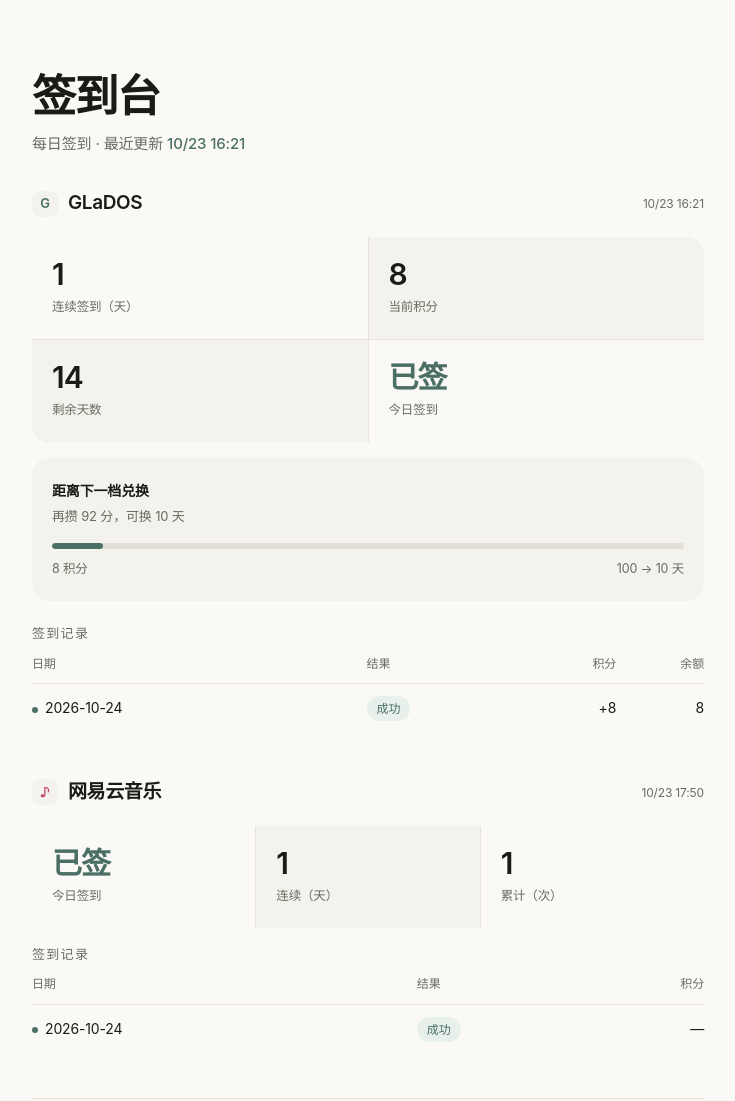
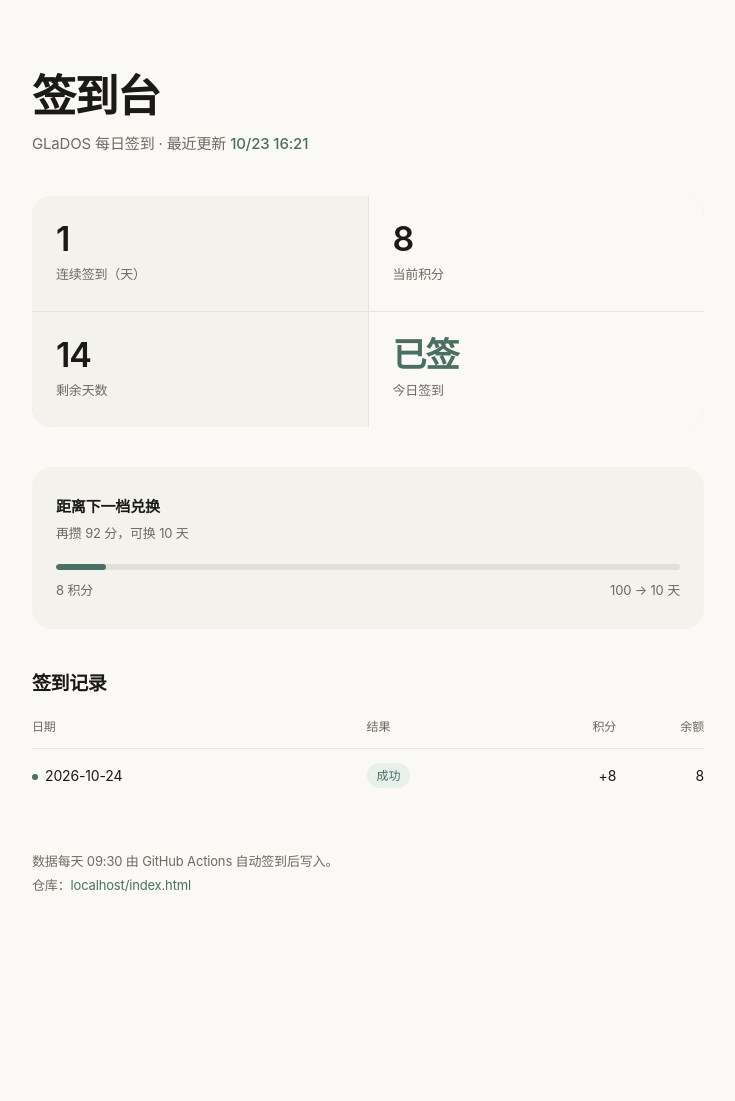
Before and after one commit to liziliangli73-max/checkin, a plain HTML site: page index.html in a window 1280 px wide. Shown: the top 1101 px of the page, without its empty margins (272-1007 px from the left). After the commit the page ends 969 px from the top, so only its background shows below. Drawn offline with Linux system fonts and the light colour scheme; no server answers.

Commit message:
撤掉网易云签到：奖励需 APP 手动领取，自动化无意义

```diff
--- a/data/netease.json
+++ /dev/null
@@ -1,11 +0,0 @@
-{
-  "updated": "2026-10-23T17:50:43Z",
-  "history": [
-    {
-      "date": "2026-10-24",
-      "ok": true,
-      "point": 0,
-      "msg": "重复签到"
-    }
-  ]
-}
--- a/index.html
+++ b/index.html
@@ -4,13 +4,14 @@
 <meta charset="UTF-8">
 <meta name="viewport" content="width=device-width,initial-scale=1,viewport-fit=cover">
 <meta name="theme-color" content="#faf9f5">
-<title>签到台</title>
+<title>签到台 · GLaDOS</title>
 <style>
 :root{
   --paper:#faf9f5; --ink:#1a1a17; --jade:#4b6f64;
-  --tint:#f3f2ec; --mute:#6b6b63; --line:#e6e4dc; --warn:#b4553f;
+  --tint:#f3f2ec; --mute:#6b6b63; --line:#e6e4dc;
 }
 *{box-sizing:border-box;-webkit-tap-highlight-color:transparent}
+html{-webkit-text-size-adjust:100%}
 body{
   margin:0;background:var(--paper);color:var(--ink);
   font:16px/1.6 -apple-system,BlinkMacSystemFont,"PingFang SC","Microsoft YaHei",system-ui,sans-serif;
@@ -18,74 +19,74 @@ body{
 }
 .wrap{max-width:720px;margin:0 auto;padding:0 24px}
 
-header{padding:72px 0 32px}
-h1{font-size:44px;font-weight:600;letter-spacing:-.035em;line-height:1.1;margin:0 0 12px}
+/* 头部 */
+header{padding:72px 0 40px}
+h1{
+  font-size:44px;font-weight:600;letter-spacing:-.035em;
+  line-height:1.1;margin:0 0 12px;
+}
 .sub{color:var(--mute);font-size:15px;margin:0}
 .sub b{color:var(--jade);font-weight:500}
 
-/* 今日一句 */
-.dq{padding:0 0 36px}
-.dq .k{font-size:11.5px;letter-spacing:.3em;color:var(--mute);text-transform:uppercase;margin:0 0 14px}
-.dq .t{font-size:19px;font-weight:500;letter-spacing:.04em;line-height:1.9;margin:0 0 10px;color:var(--ink)}
-.dq .a{font-style:normal;font-size:12.5px;letter-spacing:.16em;color:var(--mute)}
-.dq[hidden]{display:none}
-
-/* 站点区块 */
-.site{padding:0 0 44px}
-.site-h{display:flex;align-items:center;gap:10px;margin:0 0 18px}
-.badge{
-  width:26px;height:26px;border-radius:8px;background:var(--tint);
-  display:flex;align-items:center;justify-content:center;
-  font-size:13px;font-weight:600;color:var(--jade);flex:0 0 auto;
+/* 数字卡 */
+.grid{
+  display:grid;grid-template-columns:repeat(2,1fr);gap:1px;
+  background:var(--line);border-radius:20px;overflow:hidden;
+  margin:0 0 40px;
 }
-.badge.n{color:#c1476c}
-.site-h h2{font-size:19px;font-weight:600;letter-spacing:-.02em;margin:0}
-.site-h .meta{margin-left:auto;font-size:12px;color:var(--mute)}
-
-/* 数字卡 */
-.grid{display:grid;grid-template-columns:repeat(2,1fr);gap:1px;background:var(--line);
-  border-radius:18px;overflow:hidden;margin:0 0 16px}
-.grid.g3{grid-template-columns:repeat(3,1fr)}
-.cell{padding:22px 20px;background:var(--paper)}
-.cell.alt{background:var(--tint)}
-.num{font-size:30px;font-weight:600;letter-spacing:-.03em;line-height:1;display:block}
-.lab{font-size:12.5px;color:var(--mute);margin-top:8px;display:block}
+.cell{padding:26px 24px;background:var(--paper)}
+.cell:nth-child(odd){background:var(--tint)}
+.num{font-size:34px;font-weight:600;letter-spacing:-.03em;line-height:1;display:block}
+.num small{font-size:15px;font-weight:500;color:var(--mute);margin-left:3px}
+.lab{font-size:13px;color:var(--mute);margin-top:8px;display:block}
 .on{color:var(--jade)}
 .off{color:#b0aca0}
 
 /* 兑换进度 */
-.planbox{background:var(--tint);border-radius:18px;padding:22px 20px;margin:0 0 22px}
-.planbox h3{font-size:14px;font-weight:600;margin:0 0 4px}
-.planbox .hint{font-size:13px;color:var(--mute);margin:0 0 16px}
+.planbox{background:var(--tint);border-radius:20px;padding:28px 24px;margin:0 0 40px}
+.planbox h2{font-size:15px;font-weight:600;margin:0 0 4px}
+.planbox .hint{font-size:13px;color:var(--mute);margin:0 0 20px}
 .bar{height:6px;background:#e2e0d6;border-radius:99px;overflow:hidden;margin:0 0 10px}
-.bar i{display:block;height:100%;background:var(--jade);border-radius:99px;transition:width .5s}
-.barinfo{display:flex;justify-content:space-between;font-size:12.5px;color:var(--mute)}
+.bar i{display:block;height:100%;background:var(--jade);border-radius:99px;transition:width .5s ease}
+.barinfo{display:flex;justify-content:space-between;font-size:13px;color:var(--mute)}
 
-/* 表格 */
-h3.sec{font-size:13px;font-weight:500;color:var(--mute);letter-spacing:.1em;margin:0 0 10px}
+/* 历史 */
+h2.sec{font-size:19px;font-weight:600;letter-spacing:-.02em;margin:0 0 18px}
 table{width:100%;border-collapse:collapse;font-size:14px}
-th{text-align:left;font-weight:500;color:var(--mute);font-size:12px;padding:0 0 10px;border-bottom:1px solid var(--line)}
-td{padding:12px 0;border-bottom:1px solid var(--line)}
+th{
+  text-align:left;font-weight:500;color:var(--mute);font-size:12px;
+  padding:0 0 12px;border-bottom:1px solid var(--line);
+}
+td{padding:14px 0;border-bottom:1px solid var(--line)}
 tr:last-child td{border-bottom:0}
 td.r,th.r{text-align:right}
-.dot{display:inline-block;width:6px;height:6px;border-radius:50%;background:var(--jade);
-  margin-right:7px;vertical-align:middle}
+.dot{display:inline-block;width:6px;height:6px;border-radius:50%;
+  background:var(--jade);margin-right:7px;vertical-align:middle}
 .dot.no{background:#c9c4b4}
-.tag{display:inline-block;font-size:12px;padding:3px 10px;border-radius:99px;background:var(--tint);color:var(--mute)}
+.tag{
+  display:inline-block;font-size:12px;padding:3px 10px;border-radius:99px;
+  background:var(--tint);color:var(--mute);
+}
 .tag.ok{background:#e8f0ec;color:var(--jade)}
-.empty{padding:26px 0;color:var(--mute);font-size:13.5px}
+footer{padding:48px 0 72px;color:var(--mute);font-size:13px;line-height:1.8}
+footer a{color:var(--jade);text-decoration:none}
+.empty{padding:40px 0;color:var(--mute);font-size:14px}
+@media(max-width:520px){
+  header{padding:48px 0 32px}
+  h1{font-size:34px}
+  .num{font-size:28px}
+  .cell{padding:22px 18px}
+  .wrap{padding:0 18px}
+}
 
-footer{padding:32px 0 72px;color:var(--mute);font-size:13px;line-height:1.8;border-top:1px solid var(--line)}
-footer a{color:var(--jade);text-decoration:none}
-
-@media(max-width:520px){
-  header{padding:48px 0 26px}
-  h1{font-size:34px}
-  .num{font-size:25px}
-  .cell{padding:18px 15px}
-  .wrap{padding:0 18px}
-  .grid.g3 .num{font-size:22px}
-}
+/* 今日一句 */
+.dq{padding:0 0 40px}
+.dq .k{font-size:11.5px;letter-spacing:.3em;color:var(--mute);
+  text-transform:uppercase;margin:0 0 14px}
+.dq .t{font-size:19px;font-weight:500;letter-spacing:.04em;line-height:1.9;
+  margin:0 0 10px;color:var(--ink)}
+.dq .a{font-style:normal;font-size:12.5px;letter-spacing:.16em;color:var(--mute)}
+.dq[hidden]{display:none}
 </style>
 </head>
 <body>
@@ -93,57 +94,55 @@ footer a{color:var(--jade);text-decoration:none}
 
 <header>
   <h1>签到台</h1>
-  <p class="sub">每日签到 · 最近更新 <b id="updated">读取中</b></p>
+  <p class="sub">GLaDOS 每日签到 · 最近更新 <b id="updated">读取中</b></p>
 </header>
-
 <section class="dq" id="dq" hidden>
   <p class="k">今日一句</p>
   <blockquote class="t" id="dqT"></blockquote>
   <cite class="a" id="dqA"></cite>
 </section>
 
-<section class="site">
-  <div class="site-h">
-    <span class="badge">G</span>
-    <h2>GLaDOS</h2>
-    <span class="meta" id="gMeta"></span>
+
+<div class="grid">
+  <div class="cell">
+    <span class="num" id="streak">—</span>
+    <span class="lab">连续签到（天）</span>
   </div>
-  <div class="grid">
-    <div class="cell"><span class="num" id="gStreak">—</span><span class="lab">连续签到（天）</span></div>
-    <div class="cell alt"><span class="num" id="gPoints">—</span><span class="lab">当前积分</span></div>
-    <div class="cell alt"><span class="num" id="gDays">—</span><span class="lab">剩余天数</span></div>
-    <div class="cell"><span class="num" id="gToday">—</span><span class="lab">今日签到</span></div>
+  <div class="cell">
+    <span class="num" id="points">—</span>
+    <span class="lab">当前积分</span>
   </div>
-  <div class="planbox">
-    <h3>距离下一档兑换</h3>
-    <p class="hint" id="gHint">—</p>
-    <div class="bar"><i id="gBar" style="width:0%"></i></div>
-    <div class="barinfo"><span id="gCur">0 积分</span><span id="gGoal">—</span></div>
+  <div class="cell">
+    <span class="num" id="leftdays">—</span>
+    <span class="lab">剩余天数</span>
   </div>
-  <h3 class="sec">签到记录</h3>
-  <table>
-    <thead><tr><th>日期</th><th>结果</th><th class="r">积分</th><th class="r">余额</th></tr></thead>
-    <tbody id="gRows"><tr><td colspan="4" class="empty">读取中…</td></tr></tbody>
-  </table>
-</section>
+  <div class="cell">
+    <span class="num" id="today">—</span>
+    <span class="lab">今日签到</span>
+  </div>
+</div>
 
-<section class="site">
-  <div class="site-h">
-    <span class="badge n">♪</span>
-    <h2>网易云音乐</h2>
-    <span class="meta" id="nMeta"></span>
+<div class="planbox">
+  <h2>距离下一档兑换</h2>
+  <p class="hint" id="planhint">—</p>
+  <div class="bar"><i id="barfill" style="width:0%"></i></div>
+  <div class="barinfo">
+    <span id="cur">0 积分</span>
+    <span id="goal">—</span>
   </div>
-  <div class="grid g3">
-    <div class="cell"><span class="num" id="nToday">—</span><span class="lab">今日签到</span></div>
-    <div class="cell alt"><span class="num" id="nStreak">—</span><span class="lab">连续（天）</span></div>
-    <div class="cell"><span class="num" id="nTotal">—</span><span class="lab">累计（次）</span></div>
-  </div>
-  <h3 class="sec">签到记录</h3>
-  <table>
-    <thead><tr><th>日期</th><th>结果</th><th class="r">积分</th></tr></thead>
-    <tbody id="nRows"><tr><td colspan="3" class="empty">读取中…</td></tr></tbody>
-  </table>
-</section>
+</div>
+
+<h2 class="sec">签到记录</h2>
+<table>
+  <thead>
+    <tr>
+      <th>日期</th><th>结果</th><th class="r">积分</th><th class="r">余额</th>
+    </tr>
+  </thead>
+  <tbody id="rows">
+    <tr><td colspan="4" class="empty">正在读取数据…</td></tr>
+  </tbody>
+</table>
 
 <footer>
   数据每天 09:30 由 GitHub Actions 自动签到后写入。<br>
@@ -155,142 +154,109 @@ footer a{color:var(--jade);text-decoration:none}
 <script>
 (function () {
   var $ = function (id) { return document.getElementById(id); };
-  function nums(v) { var n = Number(v); return isFinite(n) ? n : 0; }
-  function todayCN() { return new Date(Date.now() + 8 * 3600e3).toISOString().slice(0, 10); }
-  function fmt(iso) {
-    if (!iso) return '';
-    try {
-      return new Date(iso).toLocaleString('zh-CN',
-        { month: 'numeric', day: 'numeric', hour: '2-digit', minute: '2-digit' });
-    } catch (e) { return ''; }
-  }
-  function streakOf(hist) {
-    if (!hist || !hist.length) return 0;
-    var set = {}, i;
-    for (i = 0; i < hist.length; i++) if (hist[i].ok) set[hist[i].date] = 1;
-    var n = 0, d = new Date(Date.now() + 8 * 3600e3);
-    for (i = 0; i < 400; i++) {
-      var s = d.toISOString().slice(0, 10);
-      if (set[s]) { n++; d = new Date(d.getTime() - 864e5); }
-      else if (i === 0) { d = new Date(d.getTime() - 864e5); }
-      else break;
-    }
-    return n;
+
+  function nums(v) {
+    var n = Number(v);
+    return isFinite(n) ? n : 0;
   }
 
-  // 今日一句
-  fetch('https://raw.githubusercontent.com/liziliangli73-max/mysite/master/daily/quote.json?v=' + Date.now())
-    .then(function (r) { return r.ok ? r.json() : Promise.reject(); })
-    .then(function (d) {
-      $('dqT').textContent = d.text;
-      $('dqA').textContent = '—— ' + d.author;
-      $('dq').hidden = false;
-    })
-    .catch(function () { $('dq').hidden = true; });
-
-  // GLaDOS
   fetch('data/history.json?v=' + Date.now())
     .then(function (r) { return r.ok ? r.json() : Promise.reject(); })
-    .then(renderG)
+    .then(render)
     .catch(function () {
-      $('gRows').innerHTML = '<tr><td colspan="4" class="empty">还没有数据</td></tr>';
+      $('rows').innerHTML = '<tr><td colspan="4" class="empty">还没有数据 —— 等第一次自动签到后再来看</td></tr>';
+      $('updated').textContent = '暂无数据';
     });
 
-  function renderG(d) {
+  function render(d) {
     var cur = d.current || {};
     var hist = (d.history || []).slice().reverse();
-    var t = todayCN(), todayRow = null, i;
-    for (i = 0; i < hist.length; i++) if (hist[i].date === t) { todayRow = hist[i]; break; }
+    var todayStr = new Date(Date.now() + 8 * 3600e3).toISOString().slice(0, 10);
+    var todayRow = null;
+    for (var i = 0; i < hist.length; i++) {
+      if (hist[i].date === todayStr) { todayRow = hist[i]; break; }
+    }
 
-    $('gStreak').textContent = nums(cur.streak);
-    $('gPoints').textContent = nums(cur.points).toFixed(0);
-    $('gDays').textContent = nums(cur.leftDays).toFixed(0);
-    var el = $('gToday');
-    el.textContent = todayRow ? (todayRow.ok ? '已签' : '未成') : '未签';
-    el.className = 'num ' + ((todayRow && todayRow.ok) ? 'on' : 'off');
-    $('gMeta').textContent = d.updated ? fmt(d.updated) : '';
+    $('streak').textContent   = nums(cur.streak);
+    $('points').textContent   = nums(cur.points).toFixed(0);
+    $('leftdays').textContent = nums(cur.leftDays).toFixed(0);
 
+    var t = $('today');
+    if (todayRow) {
+      t.textContent = todayRow.ok ? '已签' : '未成';
+      t.className = 'num ' + (todayRow.ok ? 'on' : 'off');
+    } else {
+      t.textContent = '未签';
+      t.className = 'num off';
+    }
+
+    if (d.updated) {
+      var dt = new Date(d.updated);
+      $('updated').textContent = dt.toLocaleString('zh-CN', {
+        month: 'numeric', day: 'numeric', hour: '2-digit', minute: '2-digit'
+      });
+    }
+
+    // 兑换档位
     var plans = (d.plans || []).slice().sort(function (a, b) { return a.points - b.points; });
-    var pts = nums(cur.points), next = null;
-    for (i = 0; i < plans.length; i++) if (plans[i].points > pts) { next = plans[i]; break; }
+    var pts = nums(cur.points);
+    var next = null;
+    for (var j = 0; j < plans.length; j++) {
+      if (plans[j].points > pts) { next = plans[j]; break; }
+    }
     if (next) {
-      $('gHint').textContent = '再攒 ' + (next.points - pts) + ' 分，可换 ' + next.days + ' 天';
-      $('gBar').style.width = Math.min(100, pts / next.points * 100).toFixed(1) + '%';
-      $('gCur').textContent = pts.toFixed(0) + ' 积分';
-      $('gGoal').textContent = next.points + ' → ' + next.days + ' 天';
+      var pct = Math.min(100, pts / next.points * 100);
+      $('planhint').textContent = '再攒 ' + (next.points - pts) + ' 分，可换 ' + next.days + ' 天';
+      $('barfill').style.width = pct.toFixed(1) + '%';
+      $('cur').textContent  = pts.toFixed(0) + ' 积分';
+      $('goal').textContent = next.points + ' → ' + next.days + ' 天';
     } else if (plans.length) {
       var top = plans[plans.length - 1];
-      $('gHint').textContent = '已达最高档，可兑换 ' + top.days + ' 天';
-      $('gBar').style.width = '100%';
-      $('gCur').textContent = pts.toFixed(0) + ' 积分';
-      $('gGoal').textContent = top.points + ' → ' + top.days + ' 天';
-    } else {
-      $('gHint').textContent = '暂无兑换档位';
+      $('planhint').textContent = '已达最高档，可兑换 ' + top.days + ' 天';
+      $('barfill').style.width = '100%';
+      $('cur').textContent  = pts.toFixed(0) + ' 积分';
+      $('goal').textContent = top.points + ' → ' + top.days + ' 天';
     }
 
+    // 表格
     if (!hist.length) {
-      $('gRows').innerHTML = '<tr><td colspan="4" class="empty">还没有记录</td></tr>';
+      $('rows').innerHTML = '<tr><td colspan="4" class="empty">还没有记录</td></tr>';
       return;
     }
     var html = '';
-    for (i = 0; i < Math.min(hist.length, 60); i++) {
-      var h = hist[i];
+    for (var k = 0; k < Math.min(hist.length, 60); k++) {
+      var h = hist[k];
+      var okCls = h.ok ? 'ok' : '';
+      var label = h.ok ? '成功' : '失败';
       html += '<tr>'
         + '<td><span class="dot ' + (h.ok ? '' : 'no') + '"></span>' + h.date + '</td>'
-        + '<td><span class="tag ' + (h.ok ? 'ok' : '') + '">' + (h.ok ? '成功' : '失败') + '</span></td>'
+        + '<td><span class="tag ' + okCls + '">' + label + '</span></td>'
         + '<td class="r">' + (h.ok ? '+' + nums(h.change).toFixed(0) : '—') + '</td>'
         + '<td class="r">' + nums(h.balance).toFixed(0) + '</td>'
         + '</tr>';
     }
-    $('gRows').innerHTML = html;
+    $('rows').innerHTML = html;
 
     var parts = location.pathname.split('/');
     var repo = location.hostname.split('.')[0] + '/' + (parts[1] || 'checkin');
     $('repolink').href = 'https://github.com/' + repo;
     $('repolink').textContent = repo;
   }
+})();
+</script>
 
-  // 网易云
-  fetch('data/netease.json?v=' + Date.now())
-    .then(function (r) { return r.ok ? r.json() : Promise.reject(); })
-    .then(renderN)
-    .catch(function () {
-      $('nRows').innerHTML = '<tr><td colspan="3" class="empty">还没有数据</td></tr>';
-    });
-
-  function renderN(d) {
-    var hist = (d.history || []).slice().reverse();
-    var t = todayCN(), todayRow = null, i;
-    for (i = 0; i < hist.length; i++) if (hist[i].date === t) { todayRow = hist[i]; break; }
-
-    var el = $('nToday');
-    el.textContent = todayRow ? (todayRow.ok ? '已签' : '未成') : '未签';
-    el.className = 'num ' + ((todayRow && todayRow.ok) ? 'on' : 'off');
-    $('nStreak').textContent = streakOf(d.history);
-    $('nTotal').textContent = (d.history || []).filter(function (x) { return x.ok; }).length;
-    $('nMeta').textContent = d.updated ? fmt(d.updated) : '';
-
-    if (!hist.length) {
-      $('nRows').innerHTML = '<tr><td colspan="3" class="empty">还没有记录</td></tr>';
-      return;
-    }
-    var html = '';
-    for (i = 0; i < Math.min(hist.length, 60); i++) {
-      var h = hist[i];
-      html += '<tr>'
-        + '<td><span class="dot ' + (h.ok ? '' : 'no') + '"></span>' + h.date + '</td>'
-        + '<td><span class="tag ' + (h.ok ? 'ok' : '') + '">' + (h.ok ? '成功' : '失败') + '</span></td>'
-        + '<td class="r">' + (h.point ? '+' + h.point : '—') + '</td>'
-        + '</tr>';
-    }
-    $('nRows').innerHTML = html;
-  }
-
-  // 整体更新时间
-  fetch('data/history.json?v=' + Date.now())
-    .then(function (r) { return r.ok ? r.json() : Promise.reject(); })
-    .then(function (d) { if (d.updated) $('updated').textContent = fmt(d.updated); })
-    .catch(function () { $('updated').textContent = '暂无数据'; });
+<script>
+(function(){
+  var box = document.getElementById('dq');
+  if (!box) return;
+  fetch('https://raw.githubusercontent.com/liziliangli73-max/mysite/master/daily/quote.json?v=' + Date.now())
+    .then(function(r){ return r.ok ? r.json() : Promise.reject(); })
+    .then(function(d){
+      document.getElementById('dqT').textContent = d.text;
+      document.getElementById('dqA').textContent = '—— ' + d.author;
+      box.hidden = false;
+    })
+    .catch(function(){ box.hidden = true; });
 })();
 </script>
 </body>
```
Also changed, not shown: 3 other files.
